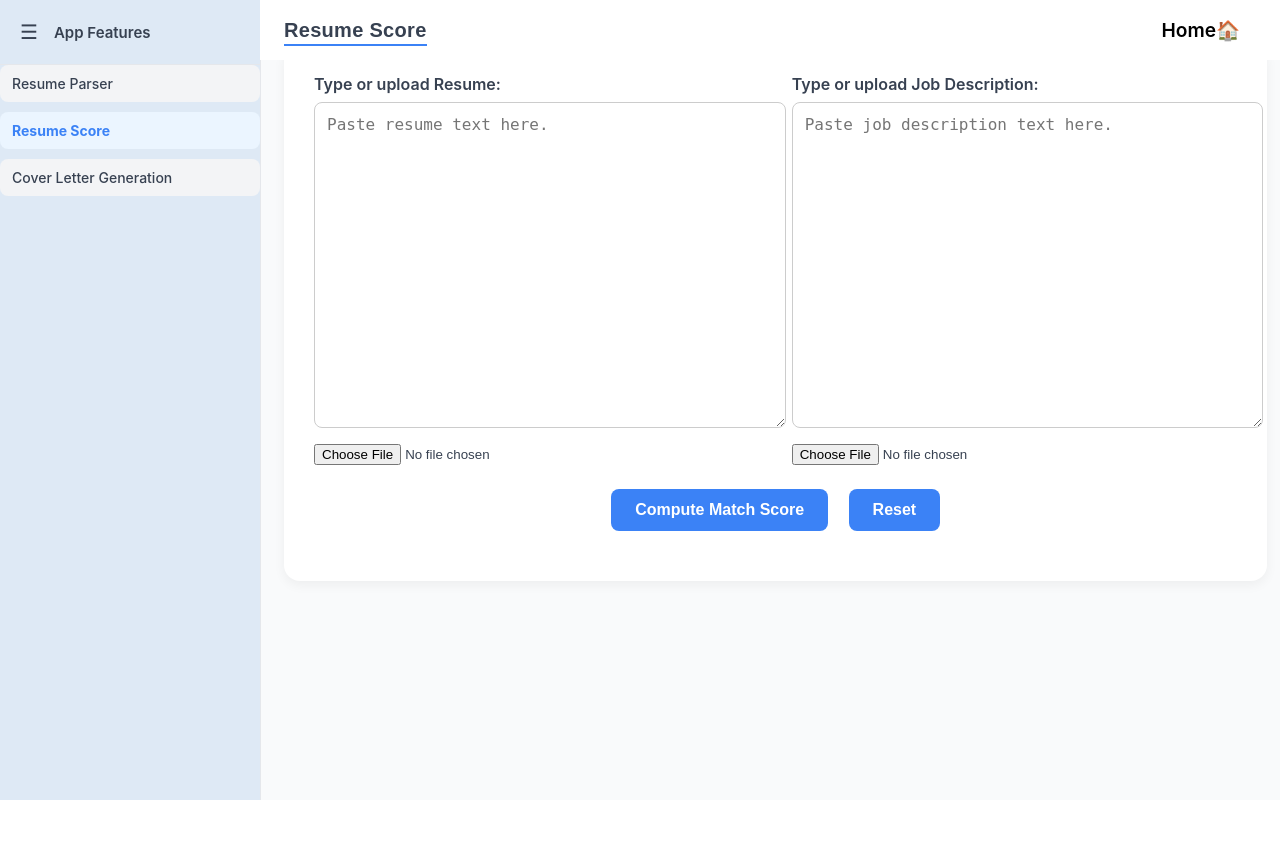
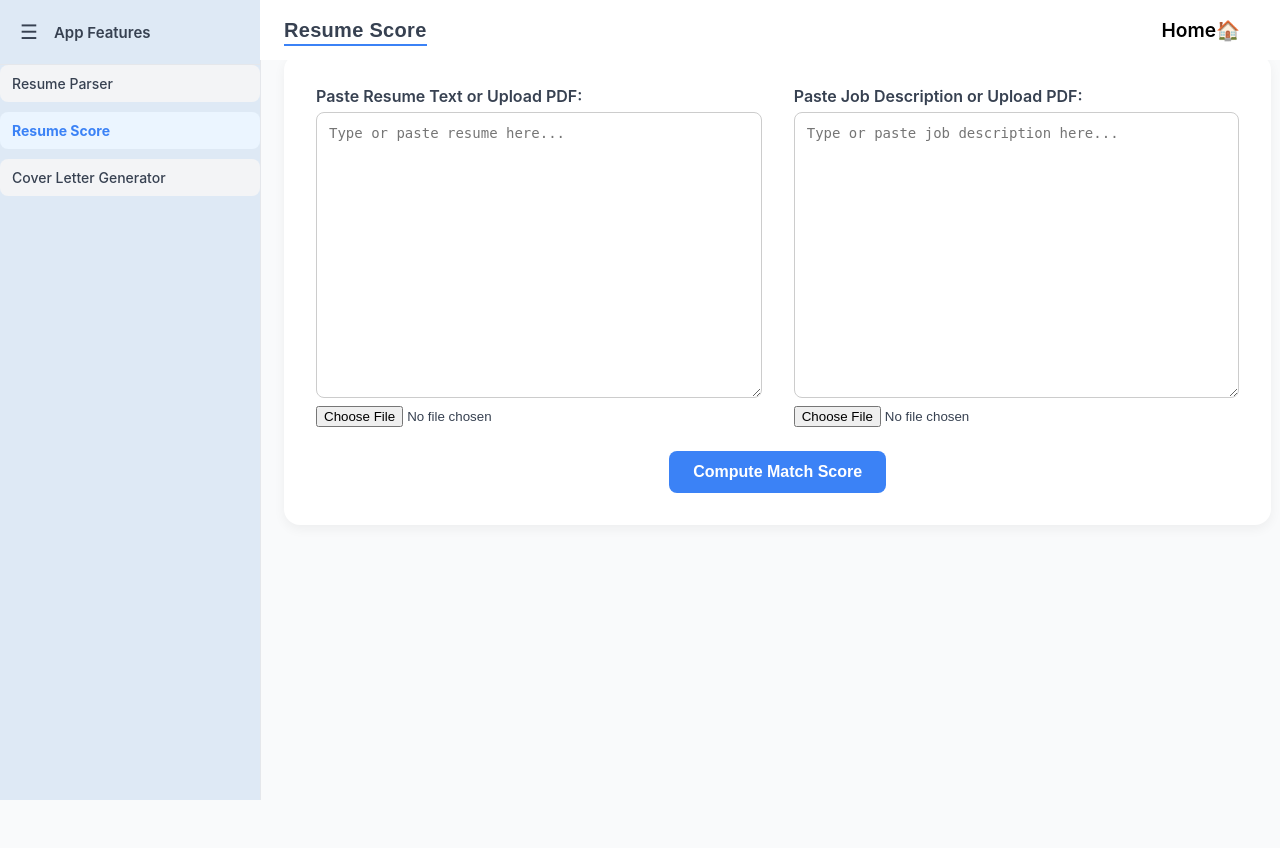
Before and after one commit to IndraniBorra/JobMatchGenie, a Flask app: page /resume-score in a window 1280 px wide. Before the commit the page ends 800 px from the top, so only its background shows below. Run offline with Flask 3, Linux system fonts and the light colour scheme; parts of the project's set-up code (start-up, migrations or seed data) failed here and were passed over.

Commit message:
final html

```diff
--- a/templates/resume_score.html
+++ b/templates/resume_score.html
@@ -1,38 +1,31 @@
 <!DOCTYPE html>
 <html lang="en">
 <head>
-    <meta charset="UTF-8" />
+  <meta charset="UTF-8">
   <title>Resume Score – Job Match Genie</title>
-    <link
-      rel="stylesheet"
-      href="{{ url_for('static', filename='style.css') }}"
-    />
+  <link rel="stylesheet" href="{{ url_for('static', filename='style.css') }}">
   <style>
-      html,
-      body {
-        overflow: hidden;
-      }
-
     .score-wrapper {
       width: 95%;
-        max-width: 1200px;
-        margin: 20px auto;
-        padding: 30px;
+      max-width: 1300px;
+      margin: 30px auto;
+      padding: 32px;
       background: white;
       border-radius: 16px;
-        box-shadow: 0 4px 12px rgba(0, 0, 0, 0.05);
-        transition: all 0.3s ease;
+      box-shadow: 0 4px 12px rgba(0,0,0,0.05);
+      display: flex;
+      flex-direction: column;
     }
 
     .compare-section {
       display: flex;
-        flex-direction: row;
+      flex-wrap: wrap;
       gap: 32px;
-        flex-wrap: wrap;
+      margin-bottom: 24px;
     }
 
     .input-block {
-        flex: 1 1 45%;
+      flex: 1;
       min-width: 300px;
       display: flex;
       flex-direction: column;
@@ -40,92 +33,78 @@
 
     .input-block label {
       font-weight: 600;
-        margin-bottom: 8px;
+      margin-bottom: 6px;
     }
 
     .input-block textarea {
-        height: 300px;
+      height: 260px;
+      padding: 12px;
+      font-size: 14px;
+      border-radius: 8px;
+      border: 1px solid #ccc;
       resize: vertical;
-        padding: 12px;
-        font-size: 16px;
-        border: 1px solid #ccc;
-        border-radius: 8px;
-        margin-bottom: 12px;
-        width: 100%;
     }
 
     .input-block input[type="file"] {
-        margin-top: 4px;
+      margin-top: 8px;
     }
 
     .score-actions {
-        margin-top: 24px;
       text-align: center;
+      margin-top: 20px;
     }
 
     .score-actions button {
-        background: var(--primary-color, #3b82f6);
-        border: none;
+      background: #3b82f6;
       color: white;
       padding: 12px 24px;
+      font-weight: 600;
+      font-size: 16px;
+      border: none;
       border-radius: 8px;
-        font-weight: 600;
-        margin: 0 8px;
       cursor: pointer;
-        font-size: 16px;
     }
 
     .score-actions button:hover {
       background: #2563eb;
     }
 
-      .score-result {
-        margin-top: 20px;
-        font-weight: bold;
-        font-size: 1.2rem;
-        text-align: center;
+    .result-box {
+    margin-top: 30px;
+    background: #f9fafb;
+    padding: 24px;
+    border-radius: 12px;
+    font-size: 14px;
+    line-height: 1.2;
+    box-shadow: 0 4px 8px rgba(0,0,0,0.03);
   }
 
-      @media (max-width: 768px) {
-        .container {
+  .result-box strong {
+    font-weight: 700;
+    color: #111827;
+  }
+
+  .result-box .score {
+    font-size: 18px;
+    color: #1d4ed8;
+    font-weight: bold;
+  }
+
+  .result-box ul {
+    margin-top: 8px;
+    padding-left: 20px;
+  }
+  .result-box li {
+    margin-bottom: 4px;
+}
+
+    @media screen and (max-width: 768px) {
+      .compare-section {
         flex-direction: column;
       }
 
-        .main {
-          margin-left: 0 !important;
-          width: 100% !important;
-          padding: 16px !important;
-        }
-
-        .chat-header {
-          flex-direction: row;
-          justify-content: center;
-          gap: 12px;
-        }
-
-        .score-wrapper {
-          margin: 20px 12px 40px;
-          padding: 24px;
-        }
-
-        .compare-section {
-          flex-direction: column;
-          gap: 20px;
-        }
-
       .input-block textarea {
-          height: 220px;
-        }
-
-        .score-actions button {
-          width: 100%;
-          max-width: 300px;
-          margin-top: 10px;
-        }
-
-        .input-block input[type="file"] {
-          width: 100%;
-          max-width: 300px;
+        height: 180px;
       }
     }
   </style>
@@ -134,39 +113,19 @@
   <div class="container sidebar-open">
     <div class="sidebar">
       <div class="sidebar-header">
-          <button
-            class="toggle-btn"
-            id="sidebar-toggle-btn"
-            onclick="toggleSidebar()"
-          >
-            &#9776;
-          </button>
+        <button class="toggle-btn" onclick="toggleSidebar()">&#9776;</button>
         <span>App Features</span>
       </div>
       <ul class="feature-nav-list">
-          <li>
-            <a class="feature-link" href="/resume-parser">Resume Parser</a>
-          </li>
-          <li>
-            <a class="feature-link active" href="/resume-score">Resume Score</a>
-          </li>
-          <li>
-            <a class="feature-link" href="/cover-letter"
-              >Cover Letter Generation</a
-            >
-          </li>
+        <li><a class="feature-link" href="/resume-parser">Resume Parser</a></li>
+        <li><a class="feature-link active" href="/resume-score">Resume Score</a></li>
+        <li><a class="feature-link" href="/cover-letter">Cover Letter Generator</a></li>
       </ul>
     </div>
 
     <div class="main">
       <div class="chat-header">
-          <button
-            class="toggle-btn"
-            id="header-toggle-btn"
-            onclick="toggleSidebar()"
-          >
-            &#9776;
-          </button>
+        <button class="toggle-btn" id="header-toggle-btn" onclick="toggleSidebar()">&#9776;</button>
         <span>Resume Score</span>
         <a href="/" class="home-button">Home🏠</a>
       </div>
@@ -175,108 +134,96 @@
         <form id="score-form">
           <div class="compare-section">
             <div class="input-block">
-                <label for="text1">Type or upload Resume:</label>
-                <textarea
-                  id="text1"
-                  placeholder="Paste resume text here."
-                  oninput="disableFiles()"
-                ></textarea>
-                <input
-                  type="file"
-                  id="file1"
-                  accept="application/pdf"
-                  onchange="disableTexts()"
-                />
+              <label for="resume-text">Paste Resume Text or Upload PDF:</label>
+              <textarea id="resume-text" placeholder="Type or paste resume here..." oninput="toggleResumeInput()"></textarea>
+              <input type="file" id="resume-file" accept="application/pdf" onchange="uploadAndFill('resume')">
             </div>
             <div class="input-block">
-                <label for="text2">Type or upload Job Description:</label>
-                <textarea
-                  id="text2"
-                  placeholder="Paste job description text here."
-                  oninput="disableFiles()"
-                ></textarea>
-                <input
-                  type="file"
-                  id="file2"
-                  accept="application/pdf"
-                  onchange="disableTexts()"
-                />
+              <label for="jd-text">Paste Job Description or Upload PDF:</label>
+              <textarea id="jd-text" placeholder="Type or paste job description here..." oninput="toggleJDInput()"></textarea>
+              <input type="file" id="jd-file" accept="application/pdf" onchange="uploadAndFill('jd')">
             </div>
           </div>
+
           <div class="score-actions">
             <button type="submit">Compute Match Score</button>
-              <button type="button" onclick="resetAll()">Reset</button>
           </div>
         </form>
-          <div class="score-result" id="result-text"></div>
+
+        <div id="result-box" class="result-box" style="display: none;">
+          <div id="result-text"></div>
+        </div>
       </div>
     </div>
   </div>
 
 <script>
-      async function extractTextFromPDF(file) {
-        const fd = new FormData();
-        fd.append("file", file);
-        const res = await fetch("/extract-text", { method: "POST", body: fd });
-        const data = await res.json();
-        return data.text || "";
+  function toggleResumeInput() {
+    const text = document.getElementById("resume-text").value.trim();
+    document.getElementById("resume-file").disabled = !!text;
   }
 
-      function disableFiles() {
-        document.getElementById("file1").disabled = true;
-        document.getElementById("file2").disabled = true;
+  function toggleJDInput() {
+    const text = document.getElementById("jd-text").value.trim();
+    document.getElementById("jd-file").disabled = !!text;
   }
 
-      function disableTexts() {
-        document.getElementById("text1").disabled = true;
-        document.getElementById("text2").disabled = true;
+  async function uploadAndFill(type) {
+    const fileInput = document.getElementById(type + "-file");
+    const textArea = document.getElementById(type + "-text");
+    const file = fileInput.files[0];
+    if (!file) return;
+
+    const formData = new FormData();
+    formData.append("file", file);
+    const res = await fetch("/extract-text", { method: "POST", body: formData });
+    const data = await res.json();
+    if (data.text) {
+      textArea.value = data.text;
+      fileInput.disabled = true;
+      if (type === 'resume') toggleResumeInput();
+      else toggleJDInput();
+    }
   }
 
-      function resetAll() {
-        document.getElementById("file1").disabled = false;
-        document.getElementById("file2").disabled = false;
-        document.getElementById("text1").disabled = false;
-        document.getElementById("text2").disabled = false;
-        document.getElementById("text1").value = "";
-        document.getElementById("text2").value = "";
-        document.getElementById("file1").value = "";
-        document.getElementById("file2").value = "";
-        document.getElementById("result-text").innerText = "";
-      }
-
-      document
-        .getElementById("score-form")
-        .addEventListener("submit", async function (e) {
+  document.getElementById("score-form").addEventListener("submit", async (e) => {
     e.preventDefault();
 
-          let text1 = document.getElementById("text1").value.trim();
-          let text2 = document.getElementById("text2").value.trim();
-          const file1 = document.getElementById("file1").files[0];
-          const file2 = document.getElementById("file2").files[0];
-
-          if (!text1 && file1) text1 = await extractTextFromPDF(file1);
-          if (!text2 && file2) text2 = await extractTextFromPDF(file2);
+    const text1 = document.getElementById("resume-text").value.trim();
+    const text2 = document.getElementById("jd-text").value.trim();
 
     if (!text1 || !text2) {
-            alert(
-              "Please provide both resume and job description via text or PDF."
-            );
+      alert("Both fields are required.");
       return;
     }
 
     const res = await fetch("/compare-text", {
       method: "POST",
       headers: { "Content-Type": "application/json" },
-            body: JSON.stringify({ text1, text2 }),
+      body: JSON.stringify({ text1, text2 })
     });
 
-          const json = await res.json();
-          const pct = (json.similarity * 100).toFixed(2);
-          document.getElementById(
-            "result-text"
-          ).innerText = `Match Score: ${pct}%`;
+    const data = await res.json();
+
+    // Final formatted result text
+    let resultText = `
+<p><strong>Similarity Score:</strong> ${data.embedding_similarity ? (data.embedding_similarity * 100).toFixed(2) + "%" : "N/A"}</p>
+<p><strong>TF-IDF Match Score:</strong> ${data.tfidf_similarity ? (data.tfidf_similarity * 100).toFixed(2) + "%" : "N/A"}</p>
+<p><strong>Skill Match %:</strong> ${data.skill_match_pct ? data.skill_match_pct + "%" : "N/A"}</p>
+<p><strong>Match Category:</strong> ${data.match_category || "N/A"}</p>
+<p><strong>Recommendations:</strong></p> <ul>
+  ${
+    data.missing_skills && data.missing_skills.length
+      ? data.missing_skills.map(skill => `<li>${skill}</li>`).join("")
+      : "<li>None</li>"
+  }
+</ul>
+    `;
+
+    document.getElementById("result-text").innerHTML = resultText;
+    document.getElementById("result-box").style.display = "block";
   });
 </script>
-    <script src="{{ url_for('static', filename='script.js') }}"></script>
+
 </body>
 </html>
```
Also changed, not shown: templates/cover_letter.html (+115 -62 lines), templates/index.html (+0 -14 lines), templates/resume_parser.html (+9 -1 lines). Lines whose indentation alone changed are shown as unchanged.
